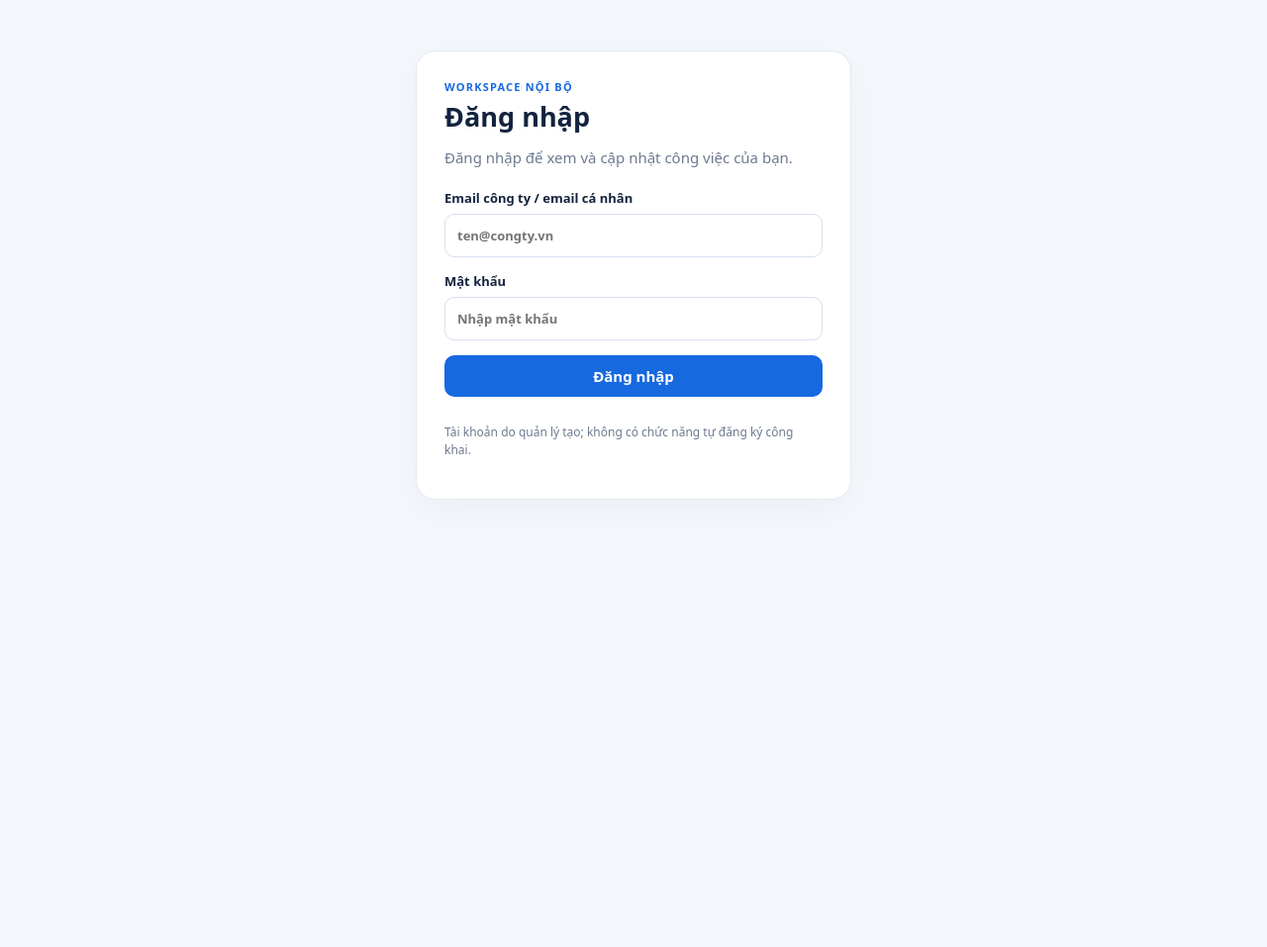
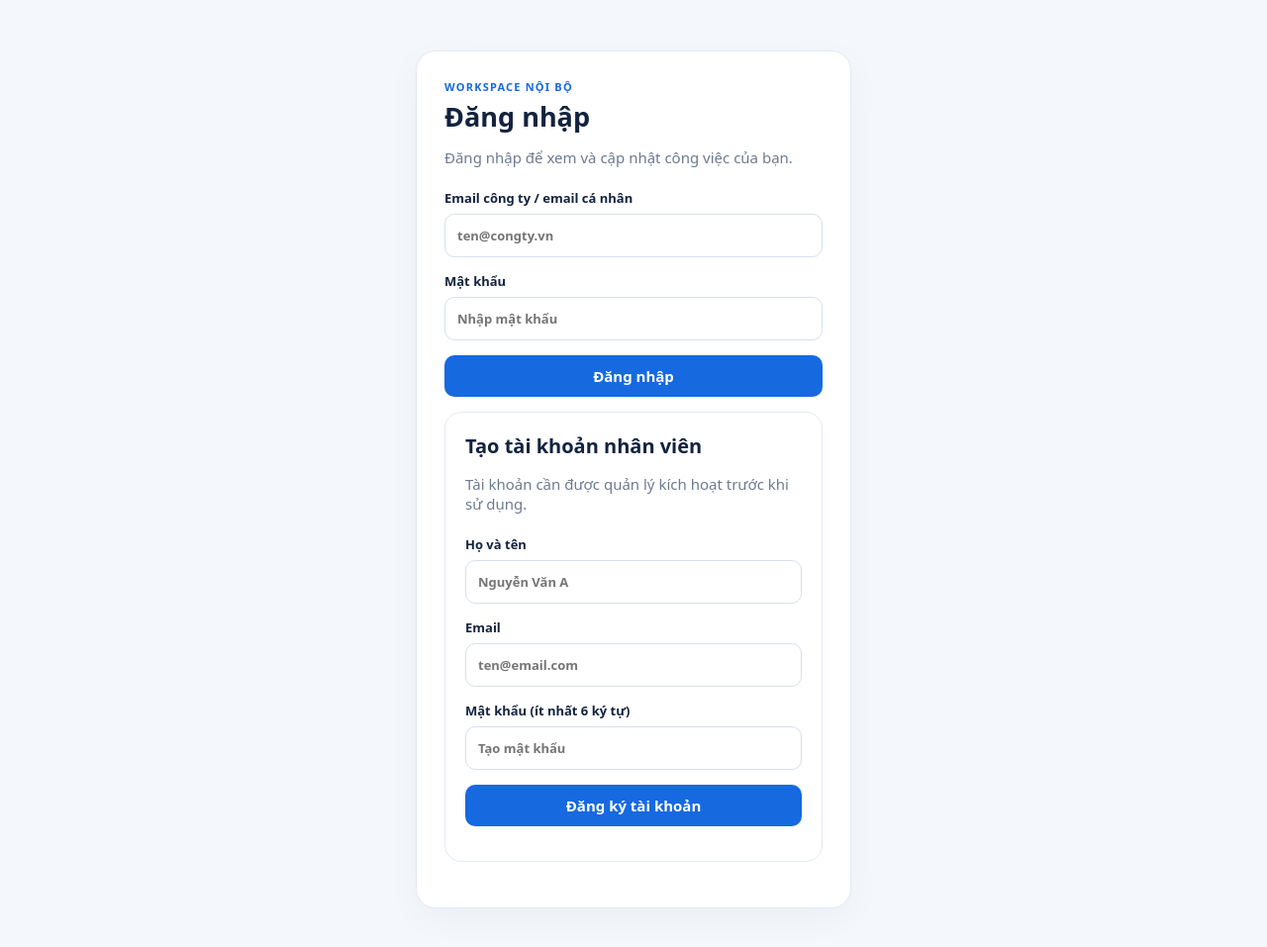
Before and after one commit to nguyenanhtu1881-svg/giao-viec-pwa, a plain HTML site: page index.html in a window 1280 px wide. Shown: the part 81-1038 px from the top of the page at 99% size. Before the commit the page ends 800 px from the top, so only its background shows below. Drawn offline with nearby package versions, Linux system fonts and the light colour scheme.

Commit message:
Update index.html

```diff
--- a/index.html
+++ b/index.html
@@ -32,7 +32,34 @@
         <button class="btn btn-primary" type="submit">Đăng nhập</button>
         <p id="authMessage" class="message" aria-live="polite"></p>
       </form>
-      <p class="small muted">Tài khoản do quản lý tạo; không có chức năng tự đăng ký công khai.</p>
+
+<section class="panel">
+  <h2>Tạo tài khoản nhân viên</h2>
+  <p class="muted">Tài khoản cần được quản lý kích hoạt trước khi sử dụng.</p>
+
+  <form id="signupForm" class="stack">
+    <label>Họ và tên
+      <input id="signupName" type="text" required maxlength="100"
+             placeholder="Nguyễn Văn A">
+    </label>
+
+    <label>Email
+      <input id="signupEmail" type="email" required
+             autocomplete="email" placeholder="ten@email.com">
+    </label>
+
+    <label>Mật khẩu (ít nhất 6 ký tự)
+      <input id="signupPassword" type="password" required minlength="6"
+             autocomplete="new-password" placeholder="Tạo mật khẩu">
+    </label>
+
+    <button class="btn btn-primary" type="submit">
+      Đăng ký tài khoản
+    </button>
+    <p id="signupMessage" class="message" aria-live="polite"></p>
+  </form>
+</section>
+
     </section>
 
     <section id="appView" class="hidden">
```
